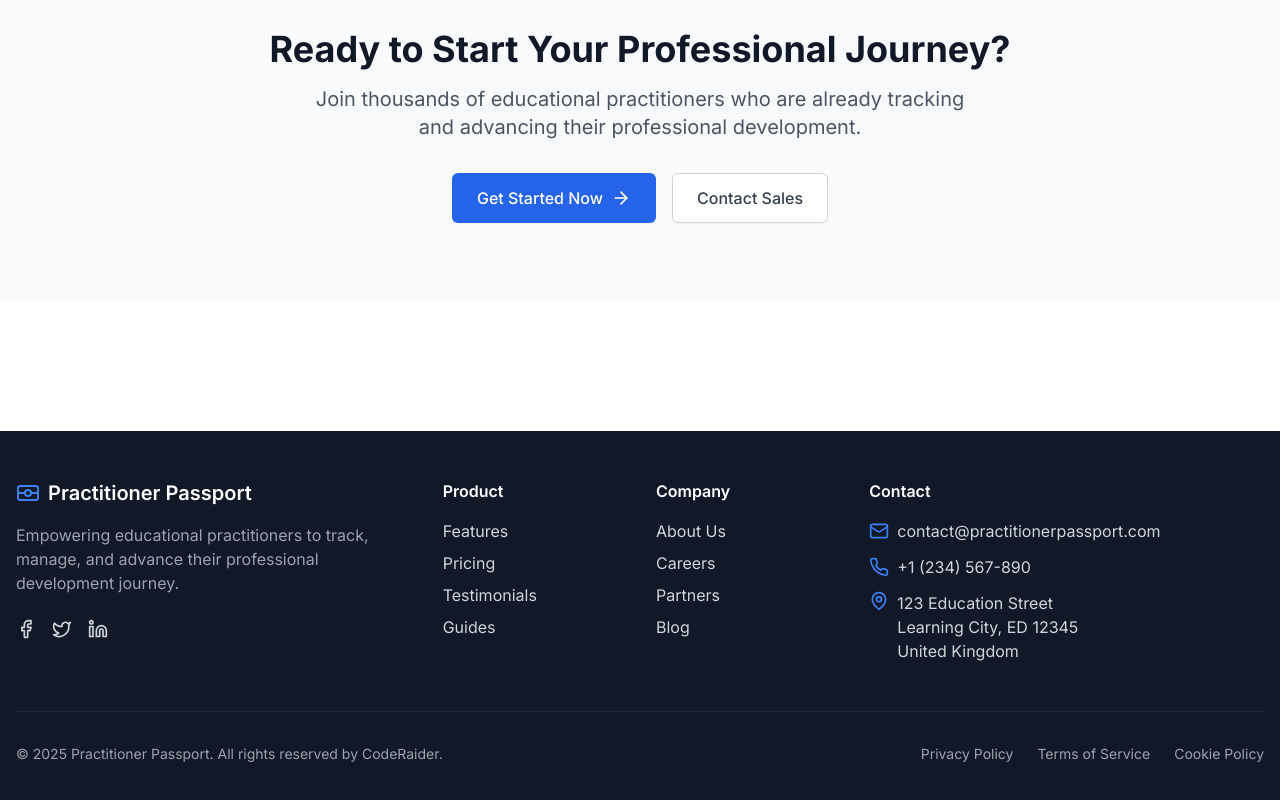
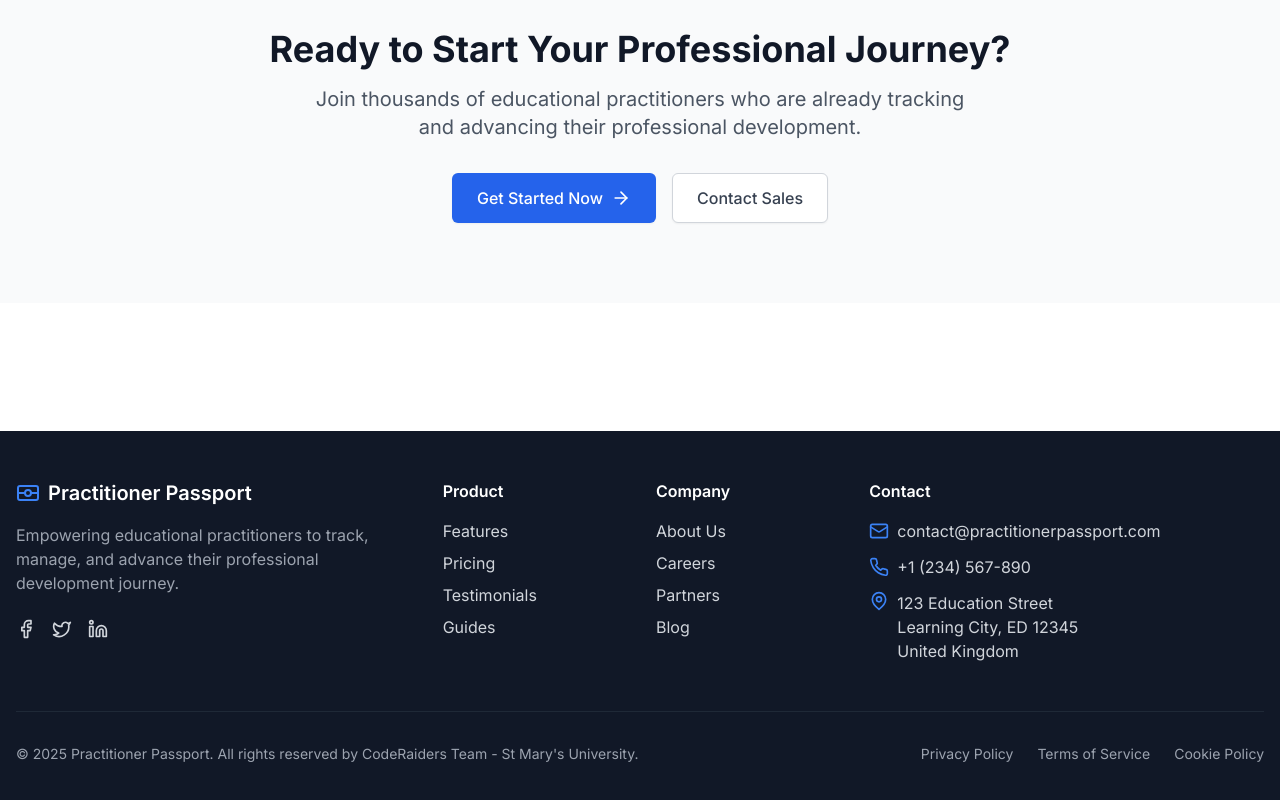
Before and after one commit to sudarshan-gautam/placement-tracking-app, a Next.js app: page / in a window 1280 px wide. Shown: the part 4248-5048 px from the top of the page. Built offline with nearby package versions, Linux system fonts and the light colour scheme.

Commit message:
change in footer credit

```diff
--- a/components/ui/footer.tsx
+++ b/components/ui/footer.tsx
@@ -15,7 +15,7 @@ export function Footer() {
         <div className="container mx-auto px-6 py-8 mb-24">
           <div className="flex flex-col md:flex-row justify-between items-center gap-4">
             <p className="text-sm text-gray-900">
-              © {new Date().getFullYear()} Practitioner Passport. All rights reserved by CodeRaider.
+              © {new Date().getFullYear()} Practitioner Passport. All rights reserved by CodeRaider Team - St Mary's University.
             </p>
             <div className="flex gap-8">
               <Link href="/privacy" className="text-sm text-gray-600 hover:text-blue-600 transition-colors">
@@ -153,7 +153,7 @@ export function Footer() {
         <div className="border-t border-gray-800 mt-12 pt-8">
           <div className="flex flex-col md:flex-row justify-between items-center">
             <p className="text-sm text-gray-400">
-              © {new Date().getFullYear()} Practitioner Passport. All rights reserved by CodeRaider.
+              © {new Date().getFullYear()} Practitioner Passport. All rights reserved by CodeRaiders Team - St Mary's University.
             </p>
             <div className="flex gap-6 mt-4 md:mt-0">
               <Link href="/privacy" className="text-sm text-gray-400 hover:text-blue-500 transition-colors">
```
